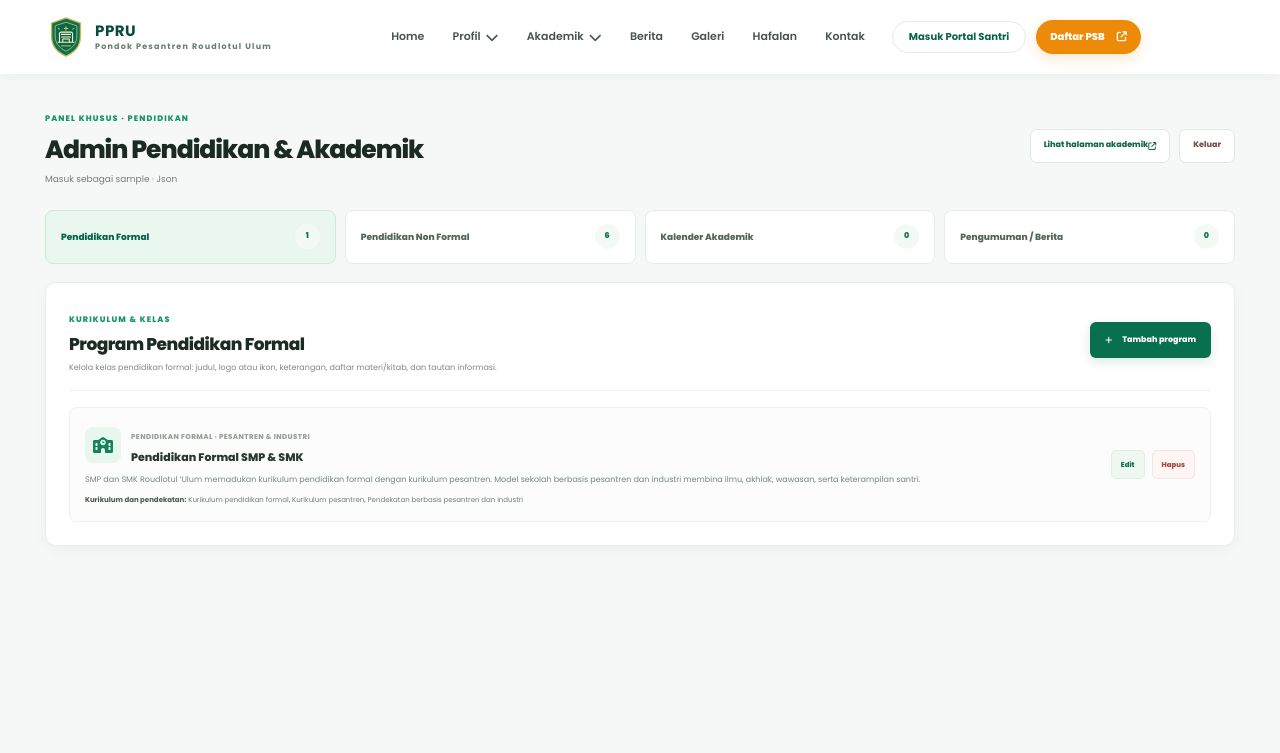
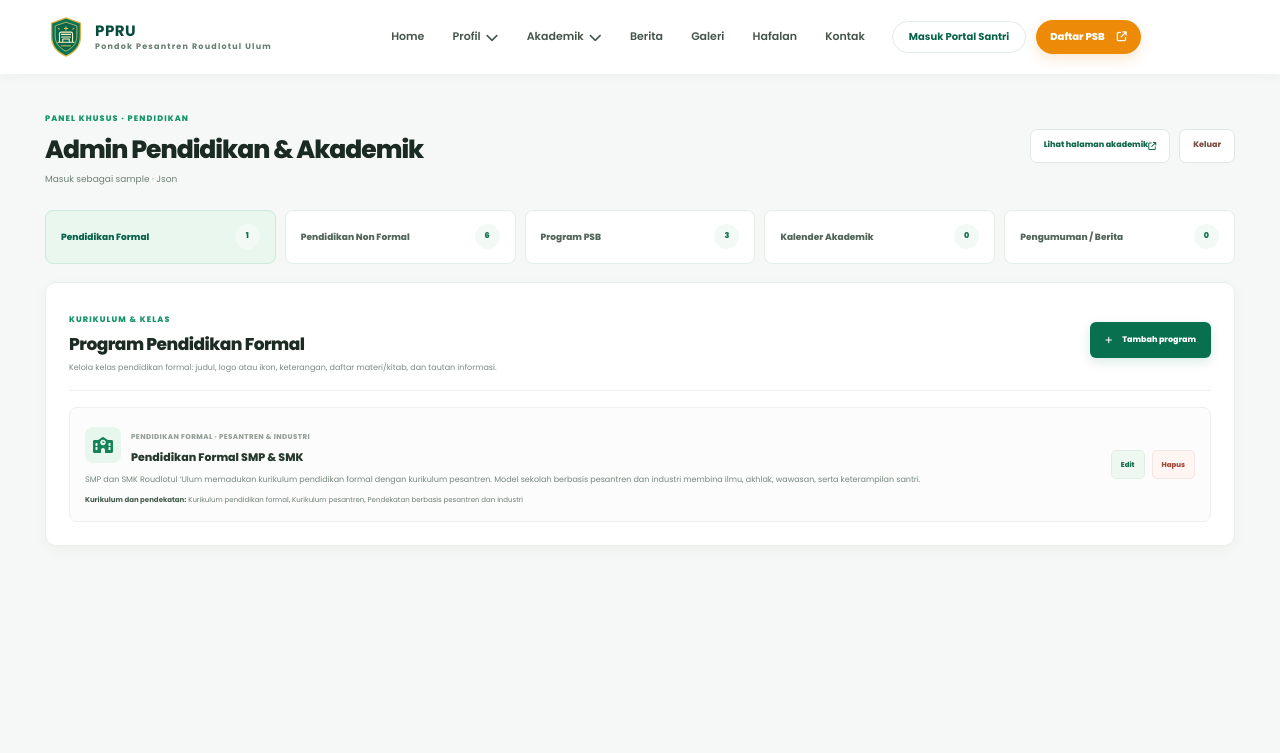
Before and after one commit to IKOO-INC/PPRU, a Flask app: page /admin/akademik in a window 1280 px wide. Shown: the top 753 px of the page. Run offline with Flask 3, Linux system fonts and the light colour scheme; the visitor is signed in with stand-in values (Sample User, id 1); some libraries are stand-ins or nearby versions.

Commit message:
Add configurable PSB slots and Hijri academic year
Co-authored-by: arena-agent <297053741+arena-agent@users.noreply.github.com>

```diff
--- a/app.py
+++ b/app.py
@@ -334,6 +334,113 @@ def _without_admin_users(content):
 
 def _academic_item_id(item, index):
     return str(item.get("id") or item.get("number") or index)
+
+
+def _hijri_year_for_date(gregorian_date):
+    """Convert a Gregorian date to the tabular Islamic-calendar year."""
+    year = gregorian_date.year
+    month = gregorian_date.month
+    day = gregorian_date.day
+    adjustment = (14 - month) // 12
+    adjusted_year = year + 4800 - adjustment
+    adjusted_month = month + 12 * adjustment - 3
+    julian_day = (
+        day
+        + (153 * adjusted_month + 2) // 5
+        + 365 * adjusted_year
+        + adjusted_year // 4
+        - adjusted_year // 100
+        + adjusted_year // 400
+        - 32045
+    )
+
+    offset = julian_day - 1948440 + 10632
+    cycle = (offset - 1) // 10631
+    offset = offset - 10631 * cycle + 354
+    year_in_cycle = (
+        ((10985 - offset) // 5316) * ((50 * offset) // 17719)
+        + (offset // 5670) * ((43 * offset) // 15238)
+    )
+    return 30 * cycle + year_in_cycle - 30
+
+
+def _hijri_academic_year(reference_date=None):
+    """Return the current Hijri year and its successor, e.g. 1448/1449."""
+    reference_date = reference_date or now_jakarta().date()
+    hijri_year = _hijri_year_for_date(reference_date)
+    return f"{hijri_year}/{hijri_year + 1}"
+
+
+def _format_admission_title(title, academic_year):
+    """Keep the editable PSB title while replacing its Hijri academic year dynamically."""
+    title = str(title or "").strip() or "Penerimaan Santri Baru"
+    if "{{academic_year}}" in title:
+        return title.replace("{{academic_year}}", academic_year)
+    if "{academic_year}" in title:
+        return title.replace("{academic_year}", academic_year)
+    year_pattern = re.compile(r"\b\d{3,4}\s*/\s*\d{3,4}\b")
+    if year_pattern.search(title):
+        return year_pattern.sub(academic_year, title, count=1)
+    year_phrase = re.compile(r"\bTahun\s+Ajaran\b", re.IGNORECASE)
+    if year_phrase.search(title):
+        return year_phrase.sub(lambda match: f"{match.group(0)} {academic_year}", title, count=1)
+    return f"{title} Tahun Ajaran {academic_year}"
+
+
+def _admission_program_options(content):
+    """Add stable option keys to the academic program list for the three PSB slots."""
+    programs = content.get("programs", [])
+    if not isinstance(programs, list):
+        return []
+    options = []
+    used_keys = set()
+    for index, program in enumerate(programs):
+        if not isinstance(program, dict):
+            continue
+        base_key = str(program.get("number") or program.get("id") or index)
+        option_key = base_key
+        if option_key in used_keys:
+            option_key = f"{base_key}-{index + 1}"
+            suffix = 2
+            while option_key in used_keys:
+                option_key = f"{base_key}-{index + 1}-{suffix}"
+                suffix += 1
+        used_keys.add(option_key)
+        options.append({**program, "admission_key": option_key})
+    return options
+
+
+def _admission_program_slot_values(content, options=None):
+    """Return exactly three valid, unique slot keys, defaulting legacy data to its first three."""
+    options = options if options is not None else _admission_program_options(content)
+    available_keys = {item["admission_key"] for item in options}
+    admission = content.get("admission", {})
+    if not isinstance(admission, dict):
+        admission = {}
+    saved_slots = admission.get("program_slots")
+    if isinstance(saved_slots, list):
+        submitted_slots = saved_slots[:3]
+    else:
+        submitted_slots = [item["admission_key"] for item in options[:3]]
+
+    slots = []
+    used_keys = set()
+    for value in submitted_slots:
+        key = str(value or "").strip()
+        if key not in available_keys or key in used_keys:
+            slots.append("")
+            continue
+        slots.append(key)
+        used_keys.add(key)
+    return (slots + [""] * 3)[:3]
+
+
+def _selected_admission_programs(content, options=None):
+    """Resolve the selected PSB slots in their configured display order."""
+    options = options if options is not None else _admission_program_options(content)
+    programs_by_key = {item["admission_key"]: item for item in options}
+    slots = _admission_program_slot_values(content, options)
+    return [programs_by_key[key] for key in slots if key in programs_by_key]
 
 
 def _normalize_academic_program_type(value, category=""):
@@ -1408,7 +1515,18 @@ def create_app(test_config=None):
 
     @app.get("/psb")
     def admission():
-        return render_template("admission.html", **page_context("admission"))
+        context = page_context("admission")
+        admission = context["data"].get("admission", {})
+        if not isinstance(admission, dict):
+            admission = {}
+        academic_year = _hijri_academic_year()
+        return render_template(
+            "admission.html",
+            **context,
+            admission_title=_format_admission_title(admission.get("title", ""), academic_year),
+            admission_year=academic_year,
+            admission_programs=_selected_admission_programs(context["data"]),
+        )
 
     @app.get("/masuk")
     def login():
@@ -1453,6 +1571,10 @@ def create_app(test_config=None):
         history_paragraphs = content.get("profile", {}).get("history_paragraphs", [])
         if not isinstance(history_paragraphs, list):
             history_paragraphs = [str(history_paragraphs)] if history_paragraphs else []
+        admission_content = content.get("admission")
+        if not isinstance(admission_content, dict):
+            admission_content = {}
+        admission_year = _hijri_academic_year()
         return render_template(
             "admin.html",
             site=visible_content.get("site", {}),
@@ -1466,6 +1588,9 @@ def create_app(test_config=None):
             news_items=news_items,
             gallery_items=content.get("gallery", []),
             academic_admin=academic_admin_view,
+            admission_title=_format_admission_title(admission_content.get("title", ""), admission_year),
+            admission_year=admission_year,
+            admission_programs=_selected_admission_programs(visible_content),
             user_error=request.args.get("user_error", ""),
             **admin_storage_context(),
         )
@@ -1488,6 +1613,16 @@ def create_app(test_config=None):
             "data": preview_data,
             "active_page": active_page,
         }
+        if component == "admission":
+            admission = preview_data.get("admission", {})
+            if not isinstance(admission, dict):
+                admission = {}
+            academic_year = _hijri_academic_year()
+            template_context.update({
+                "admission_title": _format_admission_title(admission.get("title", ""), academic_year),
+                "admission_year": academic_year,
+                "admission_programs": _selected_admission_programs(preview_data),
+            })
         if component == "hafalan":
             template_context["book_catalog"] = build_book_catalog()
         return render_template(template_name, **template_context)
@@ -1752,9 +1887,12 @@ def create_app(test_config=None):
         tab = request.args.get("tab", "formal")
         if tab == "programs":
             tab = "formal"
-        if tab not in {"formal", "non_formal", "calendar", "announcements"}:
+        if tab not in {"formal", "non_formal", "calendar", "announcements", "psb"}:
             tab = "formal"
         programs = content.get("programs", [])
+        psb_program_options = _admission_program_options(content)
+        psb_program_slots = _admission_program_slot_values(content, psb_program_options)
+        psb_program_count = len(_selected_admission_programs(content, psb_program_options))
         academic_events = sorted(
             content.get("academic_events", []),
             key=lambda item: str(item.get("date", "9999-12-31")),
@@ -1790,10 +1928,43 @@ def create_app(test_config=None):
             education_type_labels=ACADEMIC_PROGRAM_TYPE_LABELS,
             academic_events=event_items,
             announcements=announcements,
+            psb_program_options=psb_program_options,
+            psb_program_slots=psb_program_slots,
+            psb_program_count=psb_program_count,
+            psb_error=request.args.get("slot_error") == "1",
             saved=request.args.get("saved") == "1",
             admin_username=session.get("admin_username", "Admin Akademik"),
             **admin_storage_context(),
         )
+
+    @app.post("/admin/akademik/psb/simpan")
+    def admin_academic_psb_save():
+        access_response = require_academic_admin()
+        if access_response is not None:
+            return access_response
+        validate_csrf()
+        submitted_slots = [
+            request.form.get(f"program_slot_{index}", "").strip()
+            for index in range(3)
+        ]
+
+        with content_lock:
+            content = load_content()
+            options = _admission_program_options(content)
+            available_keys = {item["admission_key"] for item in options}
+            selected_keys = [key for key in submitted_slots if key]
+            if (
+                any(key not in available_keys for key in selected_keys)
+                or len(selected_keys) != len(set(selected_keys))
+            ):
+                return redirect(url_for("admin_academic", tab="psb", slot_error="1"))
+            admission = content.get("admission")
+            if not isinstance(admission, dict):
+                admission = {}
+                content["admission"] = admission
+            admission["program_slots"] = submitted_slots
+            store.save(content)
+        return redirect(url_for("admin_academic", tab="psb", saved="1"))
 
     @app.get("/admin/akademik/program/baru")
     def admin_academic_program_new():
--- a/static/css/admin.css
+++ b/static/css/admin.css
@@ -245,7 +245,7 @@
 
 /* Separate education/academic administration workspace */
 .academic-admin-page { min-height: 680px; }
-.academic-admin-nav { display: grid; grid-template-columns: repeat(4, minmax(0,1fr)); gap: 9px; margin: 0 0 18px; }
+.academic-admin-nav { display: grid; grid-template-columns: repeat(5, minmax(0,1fr)); gap: 9px; margin: 0 0 18px; }
 .academic-admin-nav a { display: flex; min-height: 54px; justify-content: space-between; align-items: center; gap: 10px; padding: 0 15px; color: #53665a; background: #fff; border: 1px solid #e5ede7; border-radius: 8px; font-size: 9px; font-weight: 800; text-decoration: none; transition: background .15s, border-color .15s, color .15s; }
 .academic-admin-nav a:hover, .academic-admin-nav a[aria-current="page"] { color: #086249; background: #e9f7ee; border-color: #cfe9d8; }
 .academic-admin-nav a span { display: grid; min-width: 25px; height: 25px; place-items: center; color: #08704f; background: #f3faf5; border-radius: 99px; font-size: 8px; }
@@ -278,13 +278,18 @@
 .academic-admin-form-wrap .admin-news-form-header { align-items: center; }
 .academic-admin-form-wrap .admin-news-form-card { padding: 23px; }
 .academic-admin-form-wrap .admin-field small { color: #829087; font-size: 7px; font-weight: 450; line-height: 1.55; }
+.academic-psb-slots { display: grid; grid-template-columns: repeat(3, minmax(0,1fr)); gap: 12px; }
+.academic-psb-slots .admin-field { margin: 0; }
+.academic-psb-form .admin-field-note { margin: 12px 0 0; }
+.academic-psb-form .admin-form-actions { margin-top: 15px; }
 
 @media (max-width: 650px) {
   .admin-user-status { align-items: flex-start; flex-wrap: wrap; }
   .admin-user-status > a { margin-left: 19px; }
-  .academic-admin-nav { overflow-x: auto; grid-template-columns: repeat(4, minmax(150px,1fr)); gap: 6px; }
+  .academic-admin-nav { overflow-x: auto; grid-template-columns: repeat(5, minmax(150px,1fr)); gap: 6px; }
   .academic-admin-nav a { min-height: 47px; padding: 0 10px; font-size: 8px; }
   .academic-admin-panel { padding: 15px; }
+  .academic-psb-slots { grid-template-columns: 1fr; gap: 8px; }
   .admin-academic-heading { align-items: stretch; flex-direction: column; }
   .admin-academic-heading .admin-save-button { align-self: stretch; }
   .academic-admin-item, .academic-admin-event-item { grid-template-columns: 1fr; gap: 11px; }
--- a/templates/admin_academic.html
+++ b/templates/admin_academic.html
@@ -1,6 +1,6 @@
 {% extends "base.html" %}
 {% block title %}Admin Pendidikan & Akademik · {{ site.name }}{% endblock %}
-{% block extra_head %}<link rel="stylesheet" href="{{ url_for('static', filename='css/admin.css') }}?v=12">{% endblock %}
+{% block extra_head %}<link rel="stylesheet" href="{{ url_for('static', filename='css/admin.css') }}?v=13">{% endblock %}
 {% block extra_scripts %}<script defer src="{{ url_for('static', filename='js/admin.js') }}?v=8"></script>{% endblock %}
 {% block content %}
 <section class="admin-page academic-admin-page">
@@ -16,6 +16,7 @@
     <nav class="academic-admin-nav" aria-label="Menu admin pendidikan">
       <a href="{{ url_for('admin_academic', tab='formal') }}"{% if tab == 'formal' %} aria-current="page"{% endif %}>Pendidikan Formal <span>{{ education_type_counts.formal }}</span></a>
       <a href="{{ url_for('admin_academic', tab='non_formal') }}"{% if tab == 'non_formal' %} aria-current="page"{% endif %}>Pendidikan Non Formal <span>{{ education_type_counts.non_formal }}</span></a>
+      <a href="{{ url_for('admin_academic', tab='psb') }}"{% if tab == 'psb' %} aria-current="page"{% endif %}>Program PSB <span>{{ psb_program_count }}</span></a>
       <a href="{{ url_for('admin_academic', tab='calendar') }}"{% if tab == 'calendar' %} aria-current="page"{% endif %}>Kalender Akademik <span>{{ academic_events|length }}</span></a>
       <a href="{{ url_for('admin_academic', tab='announcements') }}"{% if tab == 'announcements' %} aria-current="page"{% endif %}>Pengumuman / Berita <span>{{ announcements|length }}</span></a>
     </nav>
@@ -31,6 +32,29 @@
         </article>
         {% else %}<div class="admin-news-empty">Belum ada program di menu {{ 'Pendidikan Formal' if tab == 'formal' else 'Pendidikan Non Formal' }}. Tambahkan kelas melalui tombol di atas.</div>{% endfor %}
       </div>
+    </section>
+    {% elif tab == 'psb' %}
+    <section class="admin-panel academic-admin-panel academic-psb-panel">
+      <div class="admin-panel-heading admin-academic-heading"><div><span class="admin-kicker">Penerimaan Santri Baru</span><h2>Pilih Program PSB</h2><p>Pilih hingga tiga program pendidikan dari menu Akademik. Urutan slot menentukan urutan program di halaman PSB.</p></div></div>
+      {% if psb_error %}<div class="admin-alert admin-alert--error" role="alert">Pilih program yang tersedia dan berbeda untuk setiap slot.</div>{% endif %}
+      <form class="academic-psb-form" method="post" action="{{ url_for('admin_academic_psb_save') }}">
+        <input type="hidden" name="csrf_token" value="{{ csrf_token() }}">
+        <div class="academic-psb-slots">
+          {% for slot_number in range(3) %}
+          {% set selected_program_key = psb_program_slots[slot_number] %}
+          <label class="admin-field" for="program-slot-{{ slot_number }}">Slot {{ '%02d'|format(slot_number + 1) }}
+            <select id="program-slot-{{ slot_number }}" name="program_slot_{{ slot_number }}">
+              <option value="">Tidak ditampilkan</option>
+              {% for item in psb_program_options %}
+              <option value="{{ item.admission_key }}"{% if item.admission_key == selected_program_key %} selected{% endif %}>{{ item.title }} — {{ education_type_labels.get(item.education_type, 'Pendidikan') }}</option>
+              {% endfor %}
+            </select>
+          </label>
+          {% endfor %}
+        </div>
+        <p class="admin-field-note">Slot boleh dikosongkan. Setiap program hanya dapat dipilih satu kali; perubahan akan langsung digunakan di halaman PSB.</p>
+        <div class="admin-form-actions"><span>{{ psb_program_count }} dari 3 slot terisi.</span><button class="admin-save-button" type="submit"><i class="fa-solid fa-floppy-disk" aria-hidden="true"></i> Simpan slot PSB</button></div>
+      </form>
     </section>
     {% elif tab == 'calendar' %}
     <section class="admin-panel academic-admin-panel">
--- a/templates/admission.html
+++ b/templates/admission.html
@@ -1,8 +1,8 @@
 {% extends "base.html" %}
-{% block title %}Penerimaan Santri Baru · {{ site.name }}{% endblock %}
+{% block title %}{{ admission_title }} · {{ site.name }}{% endblock %}
 {% block content %}
-<section class="admission-hero"><img class="admission-bg" src="{{ data.admission.image or data.hero.image }}" alt=""><div class="admission-shade"></div><div class="container admission-hero-inner"><span class="hero-eyebrow"><i></i>{{ data.admission.eyebrow }}</span><h1>{{ data.admission.title }}</h1><p>{{ data.admission.description }}</p><div class="admission-programs">{% for item in data.programs %}<article><span class="admission-program-icon" aria-hidden="true">{% if item.logo %}<img class="admission-program-logo" src="{{ item.logo }}" alt="" loading="lazy">{% else %}<i class="fa-solid fa-{{ item.icon|default('book') }}"></i>{% endif %}</span><strong>{{ item.title }}</strong><span>{{ item.category|default('Program pendidikan') }}</span><a href="{{ item.detail_url or ('/akademik/formal' if item.education_type == 'formal' else '/akademik/non-formal') }}">Selengkapnya <i class="fa-solid fa-arrow-up-right-from-square" aria-hidden="true"></i></a></article>{% else %}<p>Program pendidikan akan segera diperbarui.</p>{% endfor %}</div></div></section>
+<section class="admission-hero"><img class="admission-bg" src="{{ data.admission.image or data.hero.image }}" alt=""><div class="admission-shade"></div><div class="container admission-hero-inner"><span class="hero-eyebrow"><i></i>{{ data.admission.eyebrow }}</span><h1>{{ admission_title }}</h1><p>{{ data.admission.description }}</p><div class="admission-programs">{% for item in admission_programs %}<article><span class="admission-program-icon" aria-hidden="true">{% if item.logo %}<img class="admission-program-logo" src="{{ item.logo }}" alt="" loading="lazy">{% else %}<i class="fa-solid fa-{{ item.icon|default('book') }}"></i>{% endif %}</span><strong>{{ item.title }}</strong><span>{{ item.category|default('Program pendidikan') }}</span><a href="{{ item.detail_url or ('/akademik/formal' if item.education_type == 'formal' else '/akademik/non-formal') }}">Selengkapnya <i class="fa-solid fa-arrow-up-right-from-square" aria-hidden="true"></i></a></article>{% else %}<p>Program pendidikan akan segera diperbarui.</p>{% endfor %}</div></div></section>
 <section class="admission-steps-section" id="alur"><div class="container"><div class="section-title section-title--center"><span class="section-eyebrow">Langkah mudah</span><h2>Alur Pendaftaran Santri Baru</h2></div><div class="steps-grid">{% for step in data.admission.steps %}<article class="step-card"><span class="step-number">{{ step.number }}</span><h3>{{ step.title }}</h3><p>{{ step.description }}</p></article>{% endfor %}</div></div></section>
 <section class="requirements-section"><div class="container requirements-grid"><div class="requirements-image"><img src="{{ site.placeholder_image }}" alt="Lingkungan pesantren" loading="lazy"></div><div class="requirements-copy"><span class="section-eyebrow">Persyaratan</span><h2>Syarat Pendaftaran</h2>{% for requirement in data.admission.requirements %}<article><span aria-hidden="true"><i class="fa-solid fa-check" aria-hidden="true"></i></span><div><strong>{{ requirement.title }}</strong><p>{{ requirement.description }}</p></div></article>{% endfor %}</div></div></section>
-<section class="admission-cta"><div class="admission-cta-card"><span class="section-eyebrow">Siap bergabung?</span><h2>Daftarkan Diri Anda Sekarang</h2><p>Bergabunglah bersama kami untuk menumbuhkan generasi Qur’ani yang berakhlak mulia.</p><a class="button button--green" href="/kontak">Daftar Sekarang <span aria-hidden="true"><i class="fa-solid fa-arrow-up-right-from-square" aria-hidden="true"></i></span></a><small>Informasi pendaftaran dapat berubah sesuai kebijakan pesantren.</small></div></section>
+<section class="admission-cta"><div class="admission-cta-card"><span class="section-eyebrow">Siap bergabung?</span><h2>Daftarkan Diri Anda Sekarang</h2><p>Bergabunglah bersama kami untuk menumbuhkan generasi Qur’ani yang berakhlak mulia.</p><a class="button button--green" href="https://bit.ly/spmb-ppru">Daftar Sekarang <span aria-hidden="true"><i class="fa-solid fa-arrow-up-right-from-square" aria-hidden="true"></i></span></a><small>Informasi pendaftaran dapat berubah sesuai kebijakan pesantren.</small></div></section>
 {% endblock %}
```
Also changed, not shown: templates/admin.html (+4 -4 lines), tests/test_app.py (+91 -1 lines).
